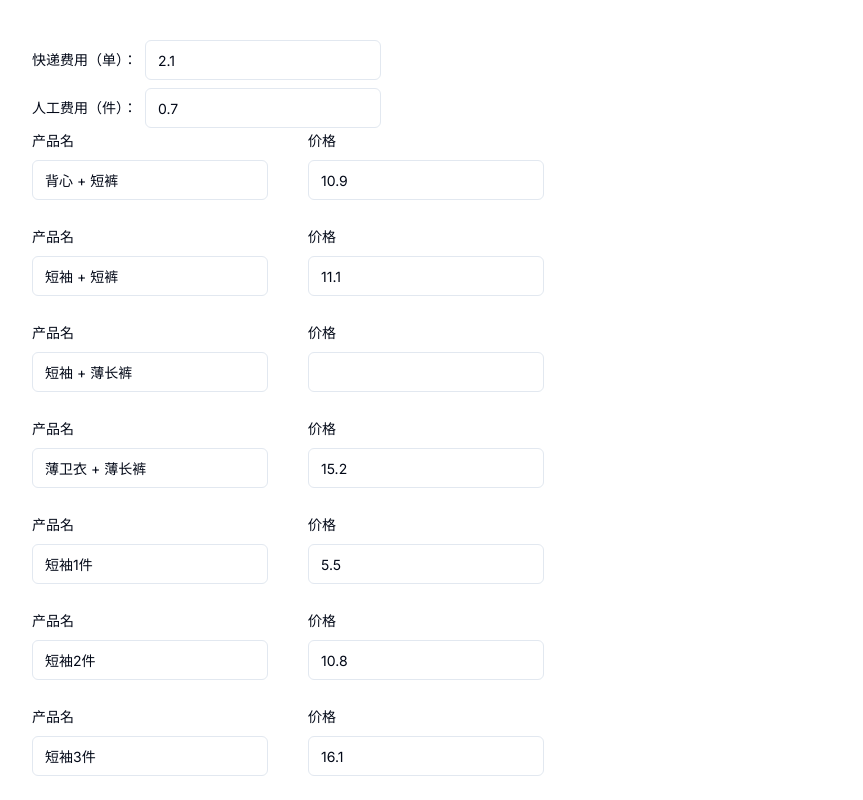
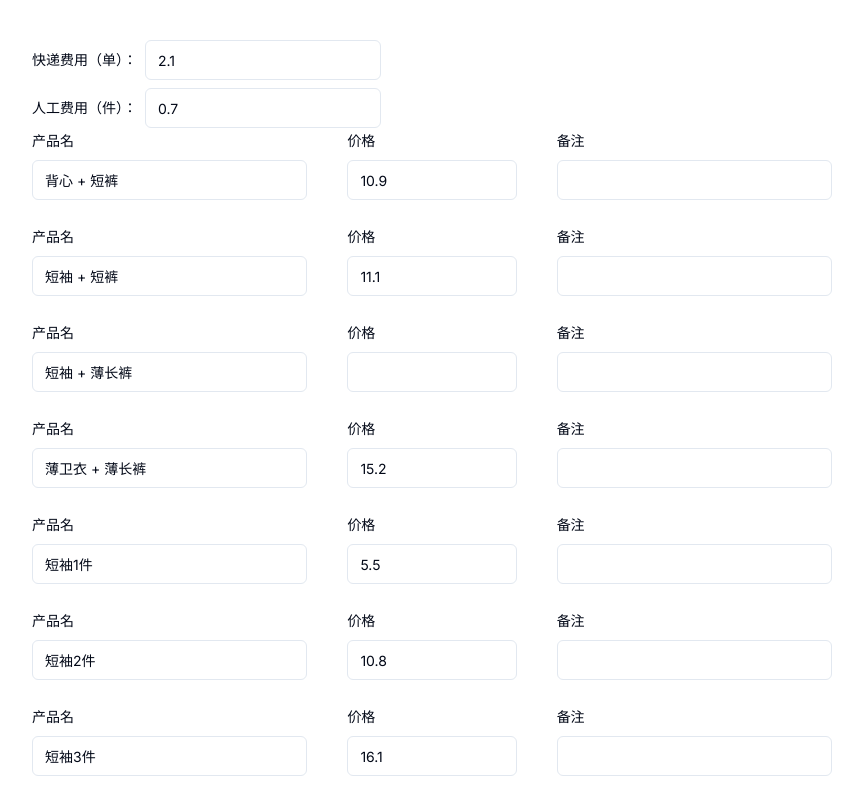
Before and after one commit to yucccc/nextjs-boilerplate, a Next.js app: page /massage in a window 1280 px wide. Shown: the top 800 px of the page, without its empty margins (8-871 px from the left). Built offline with nearby package versions, Linux system fonts and the light colour scheme.

Commit message:
feat：增加备注

```diff
--- a/app/massage/page.tsx
+++ b/app/massage/page.tsx
@@ -26,7 +26,8 @@ const FormSchema = z.object({
             label: z.string().min(2, {
                 message: "Username must be at least 2 characters.",
             }),
-            value: z.any()
+            value: z.any(),
+            remark: z.string().optional()
         })
     )
 })
@@ -76,7 +77,6 @@ export default function Order() {
     const 羊羔绒圆领 = 9.5 + rengong
 
 
-    const daizi = 0.2
     // 初始信息
     const defaultMessage = [
         { label: '背心 + 短裤', value: 背心1 + 短裤 + daizi },
@@ -208,7 +208,7 @@ export default function Order() {
                                 control={form.control}
                                 name={`message.${index}.label`}
                                 render={({ field }) => (
-                                    <FormItem className="f1">
+                                    <FormItem className="w-96">
                                         <FormLabel>产品名</FormLabel>
                                         <FormControl>
                                             <Input  {...field} />
@@ -231,6 +231,20 @@ export default function Order() {
                                     </FormItem>
                                 )}
                             />
+
+                            <FormField
+                                control={form.control}
+                                name={`message.${index}.remark`}
+                                render={({ field }) => (
+                                    <FormItem className="ml-10 w-96">
+                                        <FormLabel>备注</FormLabel>
+                                        <FormControl>
+                                            <Input  {...field} />
+                                        </FormControl>
+                                        <FormMessage />
+                                    </FormItem>
+                                )}
+                            />
                         </div>
                     ))
                 }
```
